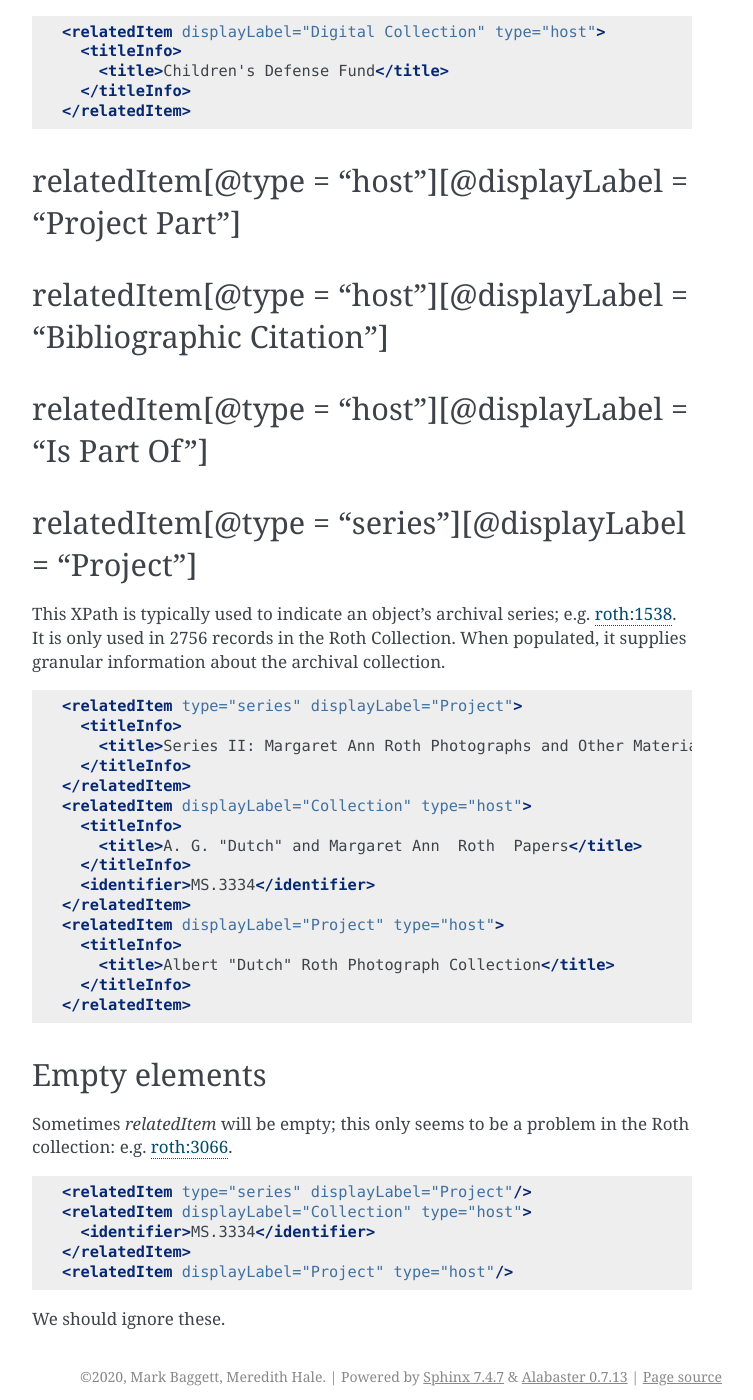
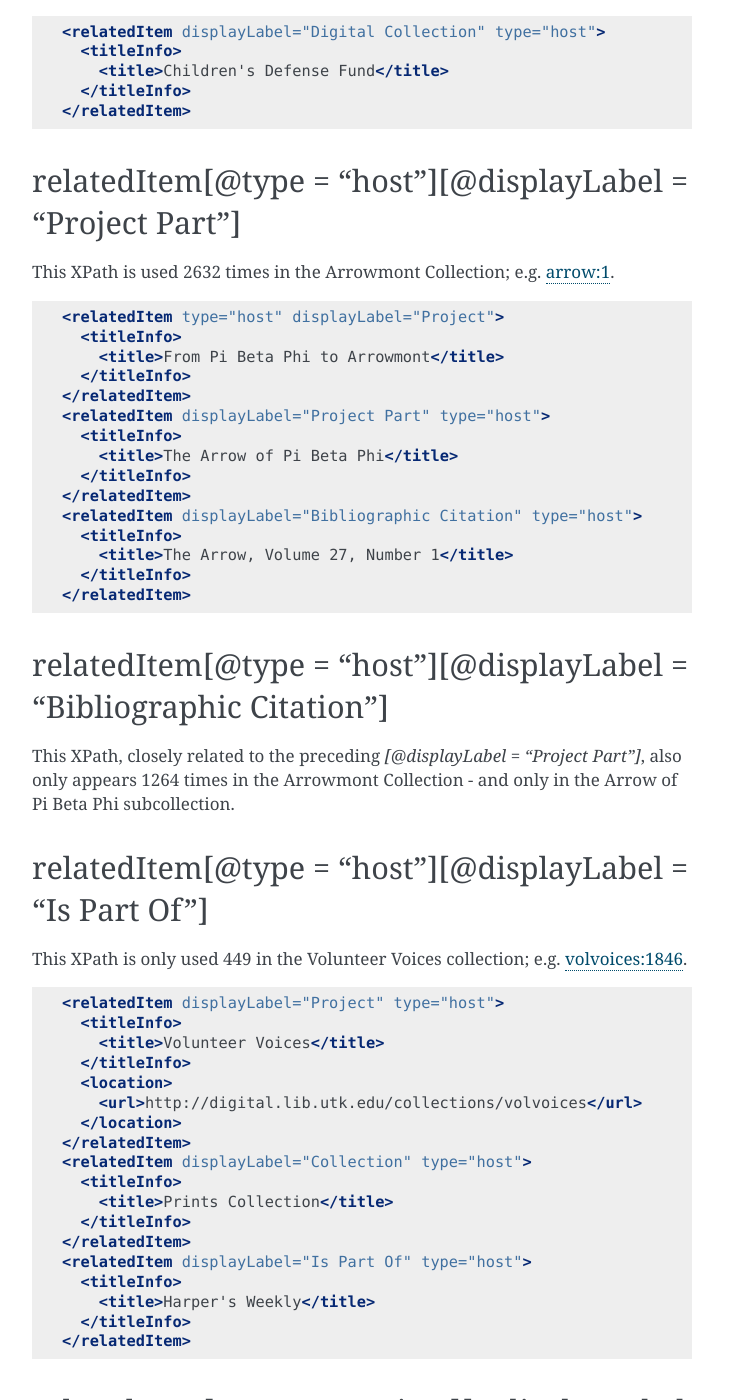
Before and after one commit to UTKcataloging/mods_to_rdf, a Sphinx documentation site: the page built from docs/source/top_level_elements/relatedItem.rst, in a window 1280 px wide and 1400 px high, scrolled down 1790 px. Shown: the whole window, without its empty margins (388-1141 px from the left). Built offline with Sphinx 7.4.7, drawn with Linux system fonts in a browser that asks for light colours; formulas are drawn with MathJax 3.

Commit message:
Add `displayLabel = "Project Part", "Bibliographic Citation", "Is Part Of"`

```diff
--- a/docs/source/top_level_elements/relatedItem.rst
+++ b/docs/source/top_level_elements/relatedItem.rst
@@ -78,11 +78,56 @@
 relatedItem[@type = "host"][@displayLabel = "Project Part"]
 -----------------------------------------------------------
 
+This XPath is used 2632 times in the Arrowmont Collection; e.g. `arrow:1 <https://digital.lib.utk.edu/collections/islandora/object/arrow:1/datastream/MODS/view>`_.
+
+.. code-block:: xml
+
+    <relatedItem type="host" displayLabel="Project">
+      <titleInfo>
+        <title>From Pi Beta Phi to Arrowmont</title>
+      </titleInfo>
+    </relatedItem>
+    <relatedItem displayLabel="Project Part" type="host">
+      <titleInfo>
+        <title>The Arrow of Pi Beta Phi</title>
+      </titleInfo>
+    </relatedItem>
+    <relatedItem displayLabel="Bibliographic Citation" type="host">
+      <titleInfo>
+        <title>The Arrow, Volume 27, Number 1</title>
+      </titleInfo>
+    </relatedItem>
+
 relatedItem[@type = "host"][@displayLabel = "Bibliographic Citation"]
 ---------------------------------------------------------------------
 
+This XPath, closely related to the preceding `[@displayLabel = "Project Part"]`, also only appears 1264 times in the Arrowmont Collection - and only in the Arrow of Pi Beta Phi subcollection.
+
 relatedItem[@type = "host"][@displayLabel = "Is Part Of"]
 ---------------------------------------------------------
+
+This XPath is only used 449 in the Volunteer Voices collection; e.g. `volvoices:1846 <https://digital.lib.utk.edu/collections/islandora/object/volvoices:1846/datastream/MODS/view>`_.
+
+.. code-block:: xml
+
+    <relatedItem displayLabel="Project" type="host">
+      <titleInfo>
+        <title>Volunteer Voices</title>
+      </titleInfo>
+      <location>
+        <url>http://digital.lib.utk.edu/collections/volvoices</url>
+      </location>
+    </relatedItem>
+    <relatedItem displayLabel="Collection" type="host">
+      <titleInfo>
+        <title>Prints Collection</title>
+      </titleInfo>
+    </relatedItem>
+    <relatedItem displayLabel="Is Part Of" type="host">
+      <titleInfo>
+        <title>Harper's Weekly</title>
+      </titleInfo>
+    </relatedItem>
 
 relatedItem[@type = "series"][@displayLabel = "Project"]
 --------------------------------------------------------
```
